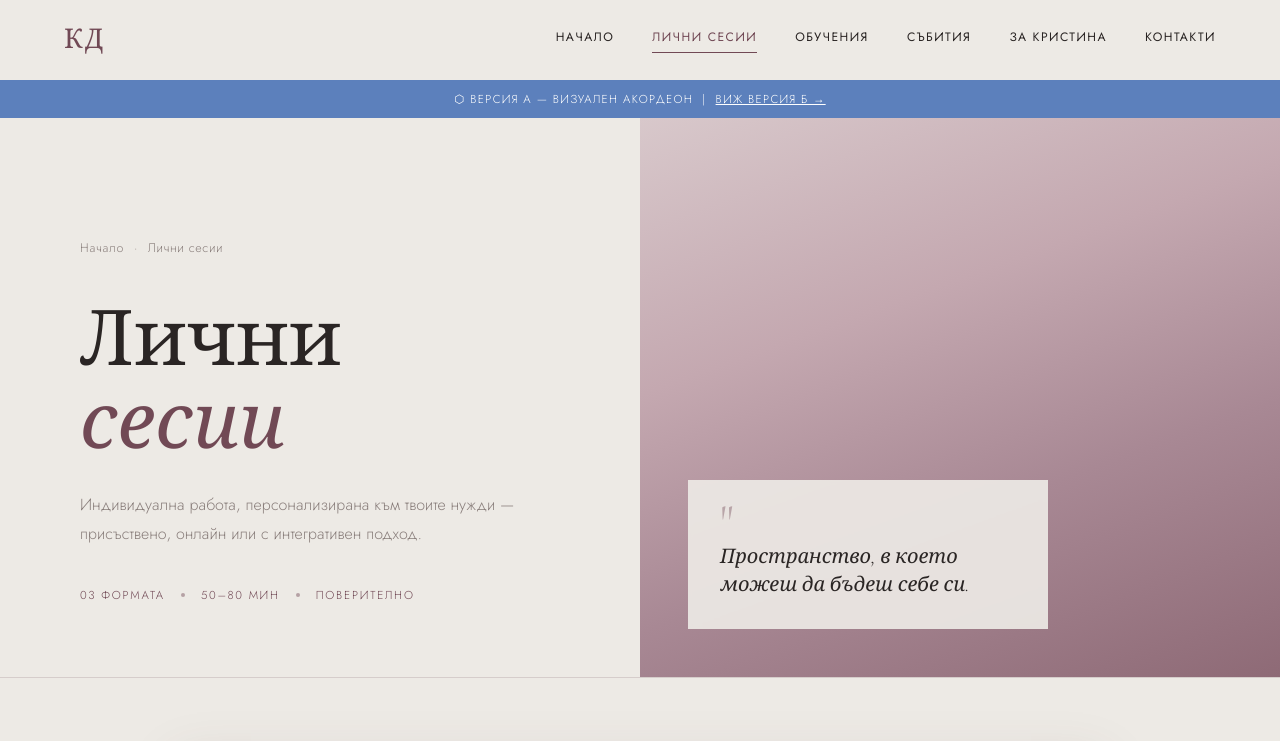
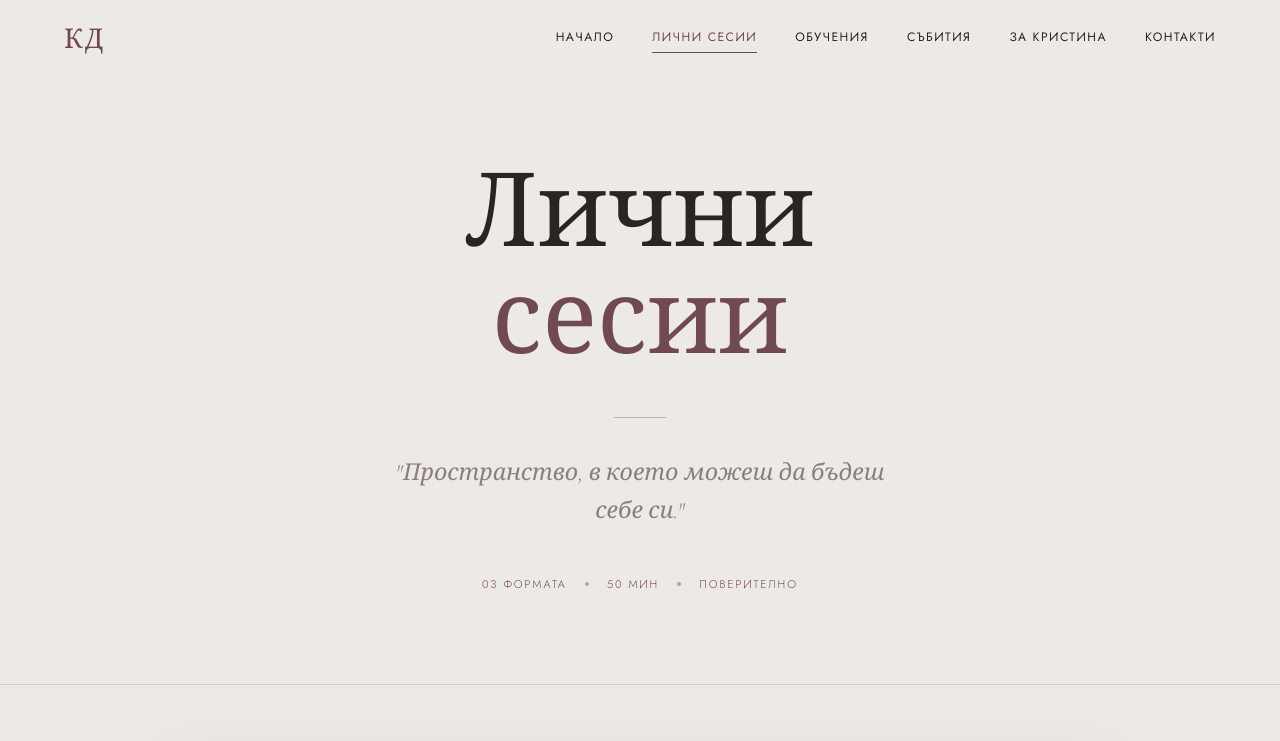
Before and after one commit to l0ad1ng-0015/KRISI-SAIT, a SvelteKit app: page /lichni-sesii in a window 1280 px wide. Shown: the top 741 px of the page. Built offline with nearby package versions, Linux system fonts and the light colour scheme.

Commit message:
Made first improvements after other meed with kristina

```diff
--- a/src/app.css
+++ b/src/app.css
@@ -43,6 +43,12 @@ h4 {
 	font-family: var(--heading-font);
 	font-weight: 400;
 	line-height: 1.15;
+}
+
+h1 em,
+h2 em,
+h3 em {
+	font-style: normal !important;
 }
 
 a {
--- a/src/routes/+page.svelte
+++ b/src/routes/+page.svelte
@@ -1,20 +1,18 @@
 <!-- HERO -->
 <section class="hero">
+	<div class="hero__img" aria-hidden="true"></div>
+	<div class="hero__content">
 		<div class="hero__text">
 			<p class="hero__tag section-tag">Психотерапевт</p>
 			<h1 class="hero__heading">
 				Кристина<br /><em>Дойчинова</em>
 			</h1>
-		<p class="hero__desc">
-			Терапевтично пространство, изградено върху доверие, присъствие и грижа — за теб, такъв какъвто
-			си.
-		</p>
 			<div class="hero__actions">
 				<a href="/kontakti" class="btn btn-primary">Запиши сесия</a>
-			<a href="#za-kristina" class="btn btn-outline">За мен</a>
+				<a href="#za-kristina" class="btn btn-outline">За Кристина</a>
 			</div>
 		</div>
-	<div class="hero__image" aria-hidden="true"></div>
+	</div>
 </section>
 
 <!-- INTRO QUOTE -->
@@ -32,8 +30,7 @@
 <!-- ЛИЧНИ СЕСИИ -->
 <section class="split" id="lichni-sesii">
 	<div class="split__text split__text--left">
-		<p class="section-tag">01 — Лични сесии</p>
-		<h2>Индивидуална<br /><em>психотерапия</em></h2>
+		<h2>Лични<br /><em>сесии</em></h2>
 		<p class="split__body">
 			Индивидуалната сесия е пространство само за теб. Място, където можеш да говориш открито, да
 			изследваш преживяванията си и да намериш нови пътища напред — в темпото, което е удобно за
@@ -58,8 +55,7 @@
 		></div>
 	</div>
 	<div class="split__text split__text--right">
-		<p class="section-tag">02 — Обучения</p>
-		<h2>Обучения и<br /><em>семинари</em></h2>
+		<h2>Обучения &<br /><em>семинари</em></h2>
 		<p class="split__body">
 			Специализирани обучения за специалисти и всички, желаещи да задълбочат познанията си в
 			областта на психологията, себепознанието и личностното развитие.
@@ -71,11 +67,10 @@
 <!-- СЪБИТИЯ -->
 <section class="split" id="sabitiya">
 	<div class="split__text split__text--left">
-		<p class="section-tag">03 — Събития</p>
-		<h2>Групови срещи<br /><em>и уъркшопи</em></h2>
+		<h2>Групи &<br /><em>уъркшопи</em></h2>
 		<p class="split__body">
-			Групови срещи, открити лекции и уъркшопи — присъедини се към общност от хора, вървящи по пътя
-			на себепознанието и личностното израстване.
+			Групови срещи, открити лекции и уъркшопи — присъедини се към общност от хора, вървящи по
+			пътя на себепознанието и личностното израстване.
 		</p>
 		<a href="/sabitiya" class="btn btn-outline">Виж събитията</a>
 	</div>
@@ -96,7 +91,6 @@
 		></div>
 	</div>
 	<div class="about__text">
-		<p class="section-tag">За Кристина</p>
 		<h2>Кристина<br /><em>Дойчинова</em></h2>
 		<p class="about__body">
 			Кристина Дойчинова е лицензиран психотерапевт с дългогодишна практика в индивидуална терапия,
@@ -111,19 +105,38 @@
 <style>
 	/* ======= HERO ======= */
 	.hero {
-		display: grid;
-		grid-template-columns: 1fr 1fr;
+		position: relative;
 		min-height: 100vh;
+		overflow: hidden;
+	}
+
+	.hero__img {
+		position: absolute;
+		inset: 0;
+		/* Replace with: background-image: url('/photos/kristina.jpg'); background-size: cover; background-position: right center; */
+		background: linear-gradient(135deg, #e0d4d8 0%, #c8a8b2 28%, #a07888 58%, #6b4a57 100%);
+	}
+
+	.hero__content {
+		position: relative;
+		z-index: 1;
+		min-height: 100vh;
+		display: flex;
+		align-items: center;
+		background: linear-gradient(
+			to right,
+			rgba(237, 234, 229, 0.97) 0%,
+			rgba(237, 234, 229, 0.9) 30%,
+			rgba(237, 234, 229, 0.5) 55%,
+			rgba(237, 234, 229, 0) 72%
+		);
 	}
 
 	.hero__text {
 		display: flex;
 		flex-direction: column;
-		justify-content: center;
-		padding: calc(var(--nav-h) + 80px) 72px 80px 80px;
-		max-width: 680px;
-		justify-self: end;
-		width: 100%;
+		padding: calc(var(--nav-h) + 80px) 80px 80px;
+		max-width: 580px;
 	}
 
 	.hero__tag {
@@ -154,11 +167,6 @@
 		display: flex;
 		gap: 16px;
 		flex-wrap: wrap;
-	}
-
-	.hero__image {
-		background: linear-gradient(160deg, #d8c8cb 0%, #c4a8b0 35%, #a88894 65%, #8e6a76 100%);
-		min-height: 100vh;
 	}
 
 	/* ======= QUOTE ======= */
@@ -302,20 +310,30 @@
 
 	/* ======= RESPONSIVE ======= */
 	@media (max-width: 900px) {
+		/* Hero — stacked on mobile */
 		.hero {
-			grid-template-columns: 1fr;
+			display: flex;
+			flex-direction: column;
+			min-height: 0;
 		}
 
-		.hero__image {
+		.hero__img {
+			position: relative;
+			inset: auto;
+			height: 62vw;
+			min-height: 240px;
 			order: -1;
-			min-height: 60vw;
-			height: 60vw;
+			flex-shrink: 0;
+		}
+
+		.hero__content {
+			min-height: 0;
+			background: none;
 		}
 
 		.hero__text {
 			padding: 48px 24px 64px;
 			max-width: 100%;
-			justify-self: stretch;
 		}
 
 		.quote-section {
@@ -350,7 +368,6 @@
 			max-width: 100%;
 		}
 
-		/* image above text on mobile for all sections */
 		.split__image {
 			order: -1;
 		}
--- a/src/routes/kontakti/+page.svelte
+++ b/src/routes/kontakti/+page.svelte
@@ -112,11 +112,6 @@
 <!-- PAGE HERO -->
 <section class="page-hero">
 	<div class="page-hero__inner container">
-		<nav class="breadcrumb">
-			<a href="/">Начало</a>
-			<span>·</span>
-			<span>Контакти</span>
-		</nav>
 		<h1>Свържи се<br /><em>с мен</em></h1>
 		<p class="page-hero__desc">
 			Имаш въпрос или искаш да запишеш сесия? Пиши ми — отговарям лично на всяко съобщение.
@@ -277,23 +272,6 @@
 		display: flex;
 		flex-direction: column;
 		align-items: center;
-	}
-
-	.breadcrumb {
-		display: flex;
-		align-items: center;
-		gap: 10px;
-		font-size: 0.78rem;
-		color: var(--text-muted);
-		letter-spacing: 0.05em;
-		margin-bottom: 36px;
-	}
-	.breadcrumb a {
-		color: var(--text-muted);
-		transition: color 0.2s;
-	}
-	.breadcrumb a:hover {
-		color: var(--secondary);
 	}
 
 	.page-hero h1 {
--- a/src/routes/lichni-sesii/+page.svelte
+++ b/src/routes/lichni-sesii/+page.svelte
@@ -21,16 +21,16 @@
 			title: 'Онлайн сесия',
 			format: 'Видеовръзка · 50 мин',
 			teaser: 'Пълноценна терапевтична работа от удобството на твоя дом.',
-			desc: 'Онлайн сесията предоставя пълноценно терапевтично присъствие от удобството на твоя дом или всяко друго място, където се чувстваш комфортно. Технологията не е пречка за дълбока и смислена работа — стига да има доверие и готовност.',
+			desc: 'Онлайн сесията предоставя пълноценно терапевтично присъствие от удобността на твоя дом или всяко друго място, където се чувстваш комфортно. Технологията не е пречка за дълбока и смислена работа — стига да има доверие и готовност.',
 			points: ['От всяко място', 'Защитена връзка', 'Същото качество'],
 			gradient: 'linear-gradient(150deg, #cec8c0 0%, #b0a89e 50%, #958d83 100%)'
 		},
 		{
-			title: 'Интегративна сесия',
-			format: 'Комбиниран подход · 80 мин',
-			teaser: 'Съчетание от различни методи, адаптирани към твоите нужди.',
-			desc: 'Интегративният подход съчетава различни терапевтични методи — когнитивно-поведенчески, хуманистични, телесноориентирани — за да отговори на твоите специфични нужди. Не се придържаме към един метод, а намираме онова, което работи именно за теб.',
-			points: ['Множество методи', 'Дълбочинна работа', 'Персонализиран'],
+			title: 'Медитативна сесия',
+			format: 'Осъзнатост · 50 мин',
+			teaser: 'Практики за осъзнатост и вътрешно равновесие, съчетани с терапевтичен разговор.',
+			desc: 'Медитативната сесия съчетава осъзнати практики — дихателни техники, телесно сканиране и насочена медитация — с терапевтичен разговор. Подходяща за хора, търсещи вътрешен покой, работа с тревожност или желаещи да задълбочат връзката си с тялото и настоящия момент.',
+			points: ['Осъзнатост', 'Работа с тялото', 'Вътрешен покой'],
 			gradient: 'linear-gradient(150deg, #bcc8d8 0%, #9aabbc 50%, #7d90a8 100%)'
 		}
 	];
@@ -40,38 +40,18 @@
 	<title>Лични сесии — Кристина Дойчинова</title>
 </svelte:head>
 
-<!-- CLIENT DEMO LABEL -->
-<div class="demo-label" style="background: var(--tertiary);">
-	⬡ Версия А — Визуален акордеон &nbsp;|&nbsp;
-	<a href="/lichni-sesii-alt" style="color:#fff; text-decoration:underline;">Виж Версия Б →</a>
-</div>
-
 <!-- PAGE HERO -->
 <section class="page-hero">
-	<div class="page-hero__text">
-		<nav class="breadcrumb">
-			<a href="/">Начало</a>
-			<span>·</span>
-			<span>Лични сесии</span>
-		</nav>
+	<div class="page-hero__inner container">
 		<h1>Лични<br /><em>сесии</em></h1>
-		<p class="page-hero__desc">
-			Индивидуална работа, персонализирана към твоите нужди — присъствено, онлайн или с
-			интегративен подход.
-		</p>
+		<div class="page-hero__divider" aria-hidden="true"></div>
+		<p class="page-hero__quote">"Пространство, в което можеш да бъдеш себе си."</p>
 		<div class="page-hero__meta">
 			<span>03 формата</span>
 			<span class="page-hero__dot"></span>
-			<span>50–80 мин</span>
+			<span>50 мин</span>
 			<span class="page-hero__dot"></span>
 			<span>Поверително</span>
-		</div>
-	</div>
-	<div class="page-hero__visual" aria-hidden="true">
-		<div class="page-hero__img"></div>
-		<div class="page-hero__quote">
-			<span class="page-hero__quote-mark">"</span>
-			<p>Пространство, в което можеш да бъдеш себе си.</p>
 		</div>
 	</div>
 </section>
@@ -81,13 +61,11 @@
 	<div class="sessions__inner container">
 		{#each sessions as session, i}
 			<article class="session" class:session--open={openIndex === i}>
-				<!-- Always-visible image -->
 				<div class="session__media">
 					<div class="session__img" style="background: {session.gradient};"></div>
 					<span class="session__num">0{i + 1}</span>
 				</div>
 
-				<!-- Text column -->
 				<div class="session__main">
 					<button class="session__head" onclick={() => toggle(i)} aria-expanded={openIndex === i}>
 						<div class="session__head-text">
@@ -116,7 +94,7 @@
 									<li>{point}</li>
 								{/each}
 							</ul>
-							<a href="/kontakti" class="btn btn-primary">Запиши сесия</a>
+							<a href="/kontakti" class="btn btn-primary">Запиши своята сесия</a>
 						</div>
 					{/if}
 				</div>
@@ -130,86 +108,60 @@
 	<div class="cta-band__inner container">
 		<p class="section-tag">Първа стъпка</p>
 		<h2>Готов/а си да<br /><em>започнем?</em></h2>
-		<p>Свържи се с мен — първият разговор е безплатен и без ангажимент.</p>
-		<a href="/kontakti" class="btn btn-primary">Свържи се с мен</a>
+		<p>Свържи се с Кристина — първият разговор е безплатен и без ангажимент.</p>
+		<a href="/kontakti" class="btn btn-primary">Свържи се с Кристина</a>
 	</div>
 </section>
 
 <style>
-	/* DEMO LABEL */
-	.demo-label {
-		color: #fff;
+	/* PAGE HERO — centered, no image */
+	.page-hero {
+		padding: calc(var(--nav-h) + 80px) 0 90px;
 		text-align: center;
-		padding: 9px 16px;
-		font-family: var(--body-font);
-		font-size: 0.72rem;
-		letter-spacing: 0.1em;
-		text-transform: uppercase;
-		margin-top: var(--nav-h);
+		border-bottom: 1px solid var(--border);
 	}
 
-	/* PAGE HERO */
-	.page-hero {
-		display: grid;
-		grid-template-columns: 1fr 1fr;
-		align-items: stretch;
-		border-bottom: 1px solid var(--border);
-		min-height: 62vh;
-	}
-
-	.page-hero__text {
+	.page-hero__inner {
+		max-width: 800px;
 		display: flex;
 		flex-direction: column;
-		justify-content: center;
-		padding: calc(var(--nav-h) + 40px) 72px 72px 80px;
-		max-width: 680px;
-		justify-self: end;
-		width: 100%;
-	}
-
-	.breadcrumb {
-		display: flex;
 		align-items: center;
-		gap: 10px;
-		font-size: 0.78rem;
-		color: var(--text-muted);
-		letter-spacing: 0.05em;
-		margin-bottom: 40px;
-	}
-
-	.breadcrumb a {
-		color: var(--text-muted);
-		transition: color 0.2s;
-	}
-	.breadcrumb a:hover {
-		color: var(--secondary);
 	}
 
 	.page-hero h1 {
-		font-size: clamp(3rem, 6vw, 5.5rem);
-		line-height: 1.08;
-		margin-bottom: 24px;
+		font-size: clamp(3.8rem, 8vw, 7rem);
+		line-height: 1.04;
+		margin-bottom: 44px;
 	}
 
 	.page-hero h1 em {
 		color: var(--secondary);
-		font-style: italic;
 	}
 
-	.page-hero__desc {
-		font-size: 1rem;
+	.page-hero__divider {
+		width: 52px;
+		height: 1px;
+		background: var(--secondary);
+		opacity: 0.35;
+		margin-bottom: 36px;
+	}
+
+	.page-hero__quote {
+		font-family: var(--heading-font);
+		font-size: clamp(1.1rem, 2vw, 1.45rem);
+		font-style: italic;
 		color: var(--text-muted);
-		line-height: 1.85;
-		max-width: 480px;
-		margin-bottom: 36px;
+		line-height: 1.65;
+		max-width: 520px;
+		margin-bottom: 44px;
 	}
 
 	.page-hero__meta {
 		display: flex;
 		align-items: center;
-		gap: 16px;
-		font-size: 0.72rem;
-		letter-spacing: 0.14em;
+		gap: 18px;
+		font-size: 0.7rem;
+		letter-spacing: 0.16em;
 		text-transform: uppercase;
 		color: var(--secondary);
 	}
@@ -220,48 +172,6 @@
 		border-radius: 50%;
 		background: var(--secondary);
 		opacity: 0.45;
-	}
-
-	/* Hero visual (right side) */
-	.page-hero__visual {
-		position: relative;
-		overflow: hidden;
-	}
-
-	.page-hero__img {
-		position: absolute;
-		inset: 0;
-		background: linear-gradient(160deg, #d8c8cb 0%, #c4a8b0 35%, #a88894 65%, #8e6a76 100%);
-	}
-
-	.page-hero__quote {
-		position: absolute;
-		left: 48px;
-		bottom: 48px;
-		right: 48px;
-		max-width: 360px;
-		background: rgba(237, 234, 229, 0.92);
-		backdrop-filter: blur(2px);
-		padding: 28px 32px 30px;
-		display: flex;
-		flex-direction: column;
-		gap: 6px;
-	}
-
-	.page-hero__quote-mark {
-		font-family: var(--heading-font);
-		font-size: 3rem;
-		line-height: 0.6;
-		color: var(--secondary);
-		opacity: 0.4;
-	}
-
-	.page-hero__quote p {
-		font-family: var(--heading-font);
-		font-size: 1.25rem;
-		font-style: italic;
-		line-height: 1.4;
-		color: var(--text);
 	}
 
 	/* VISUAL ACCORDION */
@@ -279,20 +189,16 @@
 	.session {
 		display: grid;
 		grid-template-columns: 300px 1fr;
-		gap: 0;
 		background: var(--bg);
 		border: 1px solid var(--border);
 		overflow: hidden;
-		transition:
-			box-shadow 0.35s ease,
-			transform 0.35s ease;
+		transition: box-shadow 0.35s ease;
 	}
 
 	.session--open {
 		box-shadow: 0 18px 50px rgba(92, 60, 70, 0.13);
 	}
 
-	/* Media column — always visible */
 	.session__media {
 		position: relative;
 		overflow: hidden;
@@ -323,7 +229,6 @@
 		text-shadow: 0 1px 8px rgba(0, 0, 0, 0.25);
 	}
 
-	/* Text column */
 	.session__main {
 		display: flex;
 		flex-direction: column;
@@ -458,7 +363,6 @@
 
 	.cta-band h2 em {
 		color: var(--secondary);
-		font-style: italic;
 	}
 
 	.cta-band p {
@@ -468,39 +372,13 @@
 		line-height: 1.8;
 	}
 
-	/* HERO RESPONSIVE */
+	/* RESPONSIVE */
 	@media (max-width: 900px) {
 		.page-hero {
-			grid-template-columns: 1fr;
-			min-height: 0;
-		}
-
-		.page-hero__text {
-			padding: calc(var(--nav-h) + 32px) 24px 48px;
-			max-width: 100%;
-			justify-self: stretch;
-			order: 1;
-		}
-
-		.page-hero__visual {
-			order: 0;
-			min-height: 56vw;
-			height: 56vw;
-		}
-
-		.page-hero__quote {
-			left: 24px;
-			right: 24px;
-			bottom: 24px;
-			padding: 20px 24px 22px;
-		}
-
-		.page-hero__quote p {
-			font-size: 1.1rem;
+			padding: calc(var(--nav-h) + 48px) 0 64px;
 		}
 	}
 
-	/* MOBILE */
 	@media (max-width: 768px) {
 		.session {
 			grid-template-columns: 1fr;
--- a/src/routes/za-kristina/+page.svelte
+++ b/src/routes/za-kristina/+page.svelte
@@ -45,11 +45,6 @@
 <!-- HERO -->
 <section class="page-hero">
 	<div class="page-hero__text">
-		<nav class="breadcrumb">
-			<a href="/">Начало</a>
-			<span>·</span>
-			<span>За Кристина</span>
-		</nav>
 		<h1>За<br /><em>Кристина</em></h1>
 		<p class="page-hero__desc">
 			Психотерапевт, обучител и фасилитатор с дългогодишен опит в индивидуална работа с възрастни.
@@ -164,24 +159,6 @@
 </section>
 
 <style>
-	/* ── BREADCRUMB ── */
-	.breadcrumb {
-		display: flex;
-		align-items: center;
-		gap: 10px;
-		font-size: 0.78rem;
-		color: var(--text-muted);
-		letter-spacing: 0.05em;
-		margin-bottom: 36px;
-	}
-	.breadcrumb a {
-		color: var(--text-muted);
-		transition: color 0.2s;
-	}
-	.breadcrumb a:hover {
-		color: var(--secondary);
-	}
-
 	/* ── PAGE HERO ── */
 	.page-hero {
 		display: grid;
```
Also changed, not shown: .claude/launch.json. Lines whose indentation alone changed are shown as unchanged.
